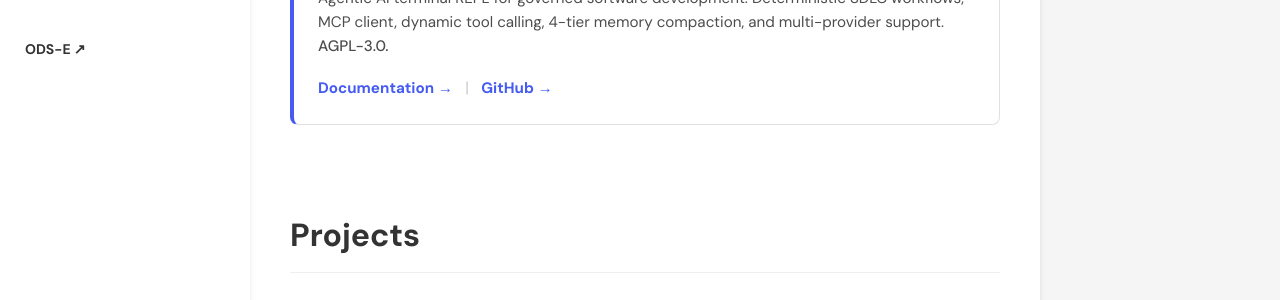
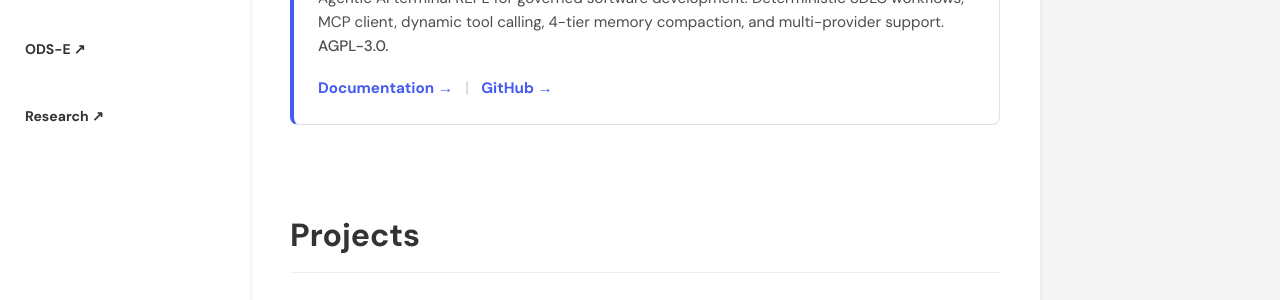
Before and after one commit to AsobaCloud/asobacode.github.io, a Jekyll site: the page built from index.md, in a window 1280 px wide. Shown: the part 399-699 px from the top of the page. Built offline with Jekyll 4.4.1, drawn with Linux system fonts in a browser that asks for light colours; a script that is not in the unit is left out.

Commit message:
nav: add Research link below ODS-E

```diff
--- a/_layouts/default.html
+++ b/_layouts/default.html
@@ -108,6 +108,13 @@ layout: default
         <li class="nav-item">
           <div class="nav-header">
             <a href="https://opendataschema.energy" target="_blank">ODS-E ↗</a>
+          </div>
+        </li>
+
+        <!-- Research -->
+        <li class="nav-item">
+          <div class="nav-header">
+            <a href="https://asoba.co/research" target="_blank">Research ↗</a>
           </div>
         </li>
 
```
